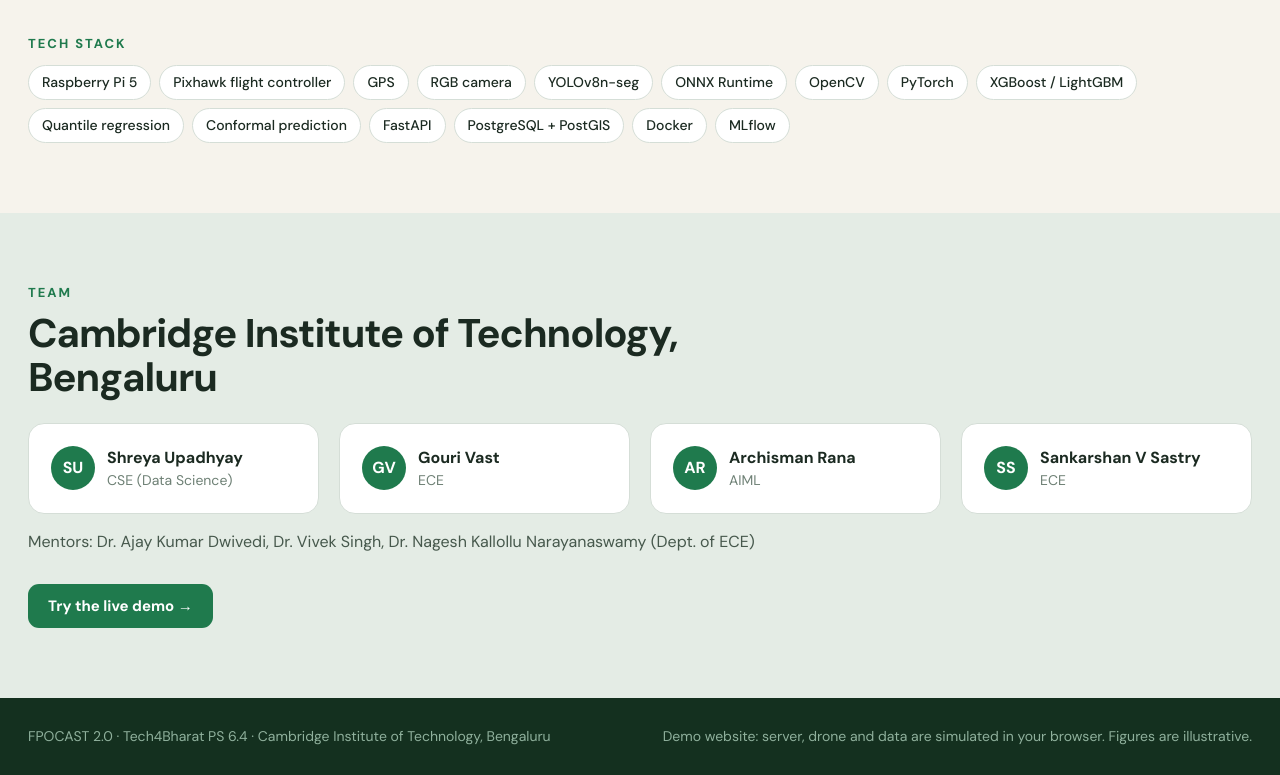
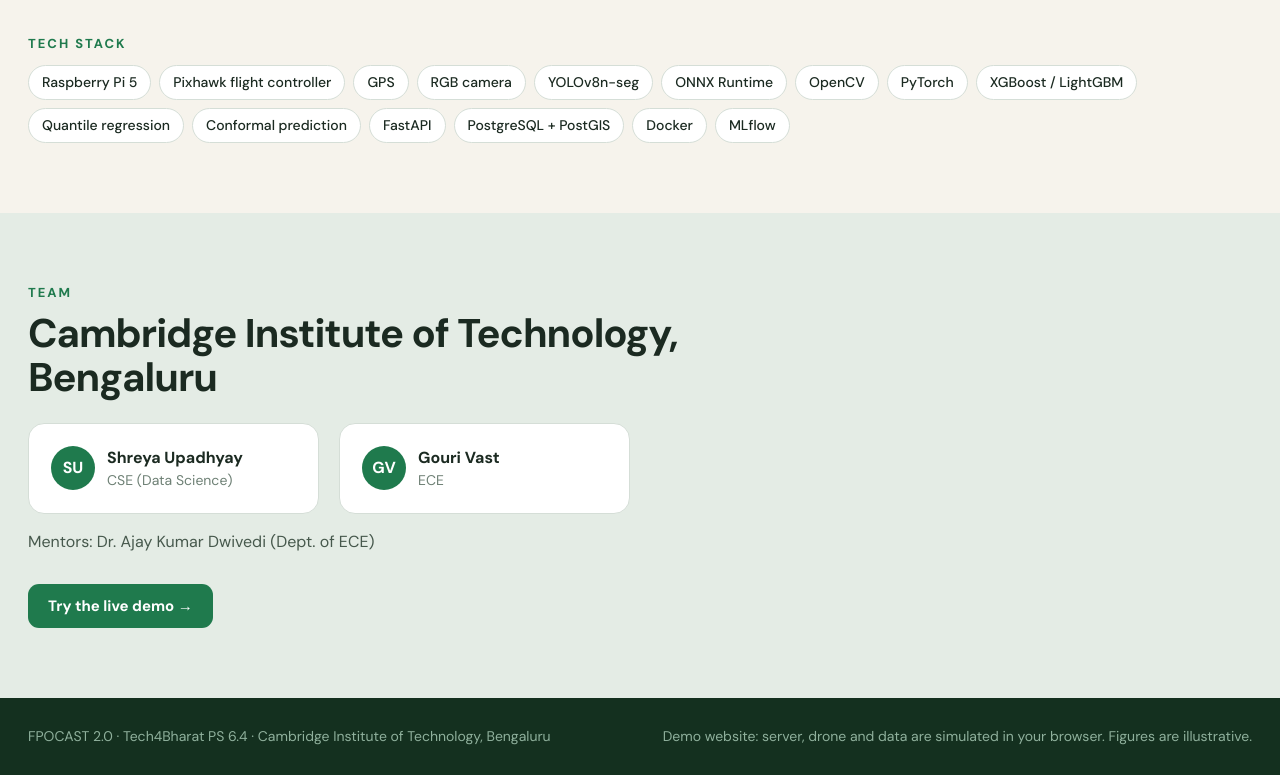
Before and after one commit to SatyasriUNO/GAVS_FPOCAST_Web, a plain HTML site: page index.html in a window 1280 px wide. Shown: the part 3589-4364 px from the top of the page. Drawn offline with Linux system fonts and the light colour scheme.

Commit message:
Update index.html

```diff
--- a/index.html
+++ b/index.html
@@ -357,10 +357,8 @@ input[type=range]{padding:0;border:none;accent-color:var(--leaf);height:28px}
       <div class="grid g4" style="margin-top:24px">
         <div class="card person"><div class="av">SU</div><div><b>Shreya Upadhyay</b><p class="sub">CSE (Data Science)</p></div></div>
         <div class="card person"><div class="av">GV</div><div><b>Gouri Vast</b><p class="sub">ECE</p></div></div>
-        <div class="card person"><div class="av">AR</div><div><b>Archisman Rana</b><p class="sub">AIML</p></div></div>
-        <div class="card person"><div class="av">SS</div><div><b>Sankarshan V Sastry</b><p class="sub">ECE</p></div></div>
       </div>
-      <p class="sub" style="margin-top:16px;color:var(--body)">Mentors: Dr. Ajay Kumar Dwivedi, Dr. Vivek Singh, Dr. Nagesh Kallollu Narayanaswamy (Dept. of ECE)</p>
+      <p class="sub" style="margin-top:16px;color:var(--body)">Mentors: Dr. Ajay Kumar Dwivedi (Dept. of ECE)</p>
       <div style="margin-top:30px"><a class="btn" href="#selector">Try the live demo →</a></div>
     </div>
   </section>
```
